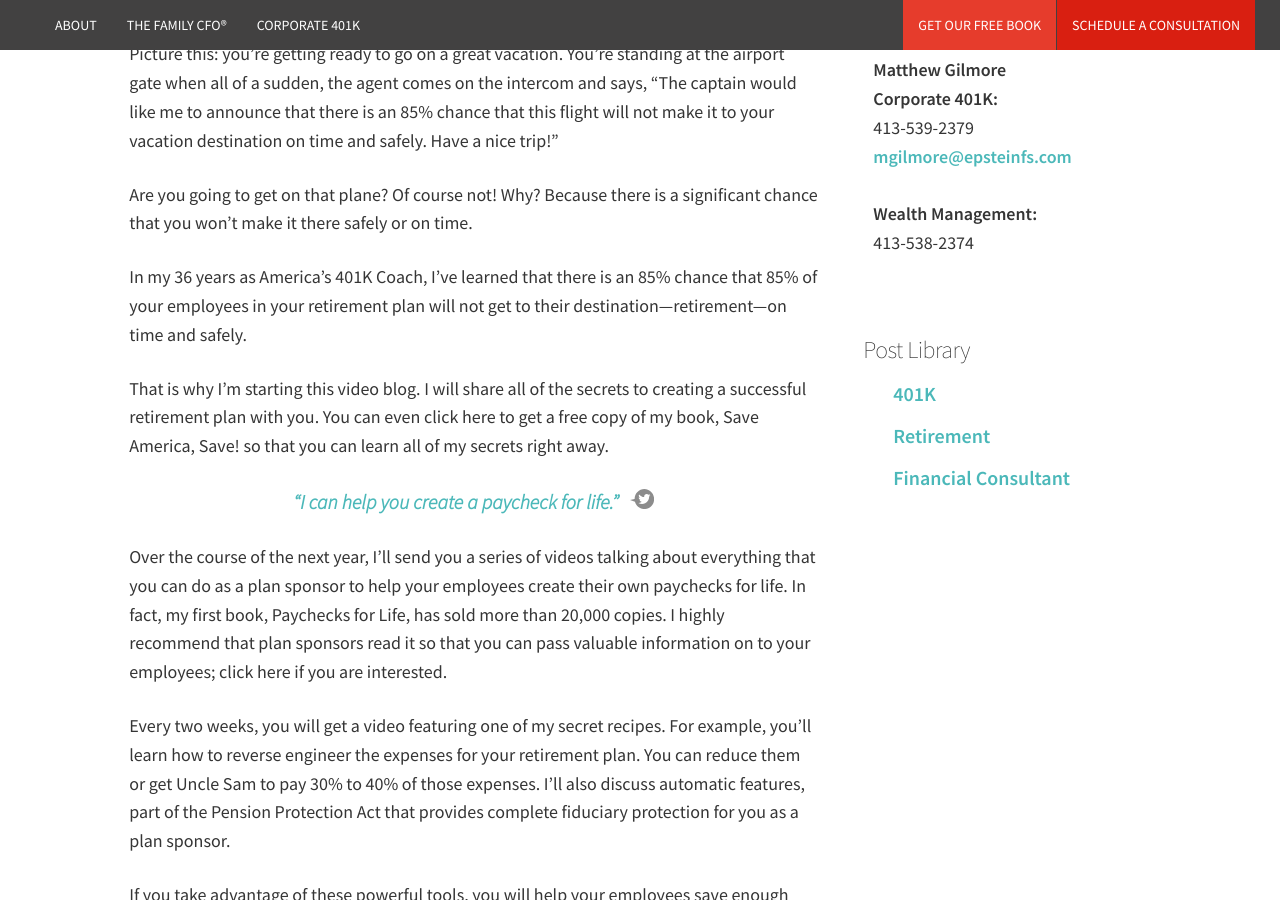
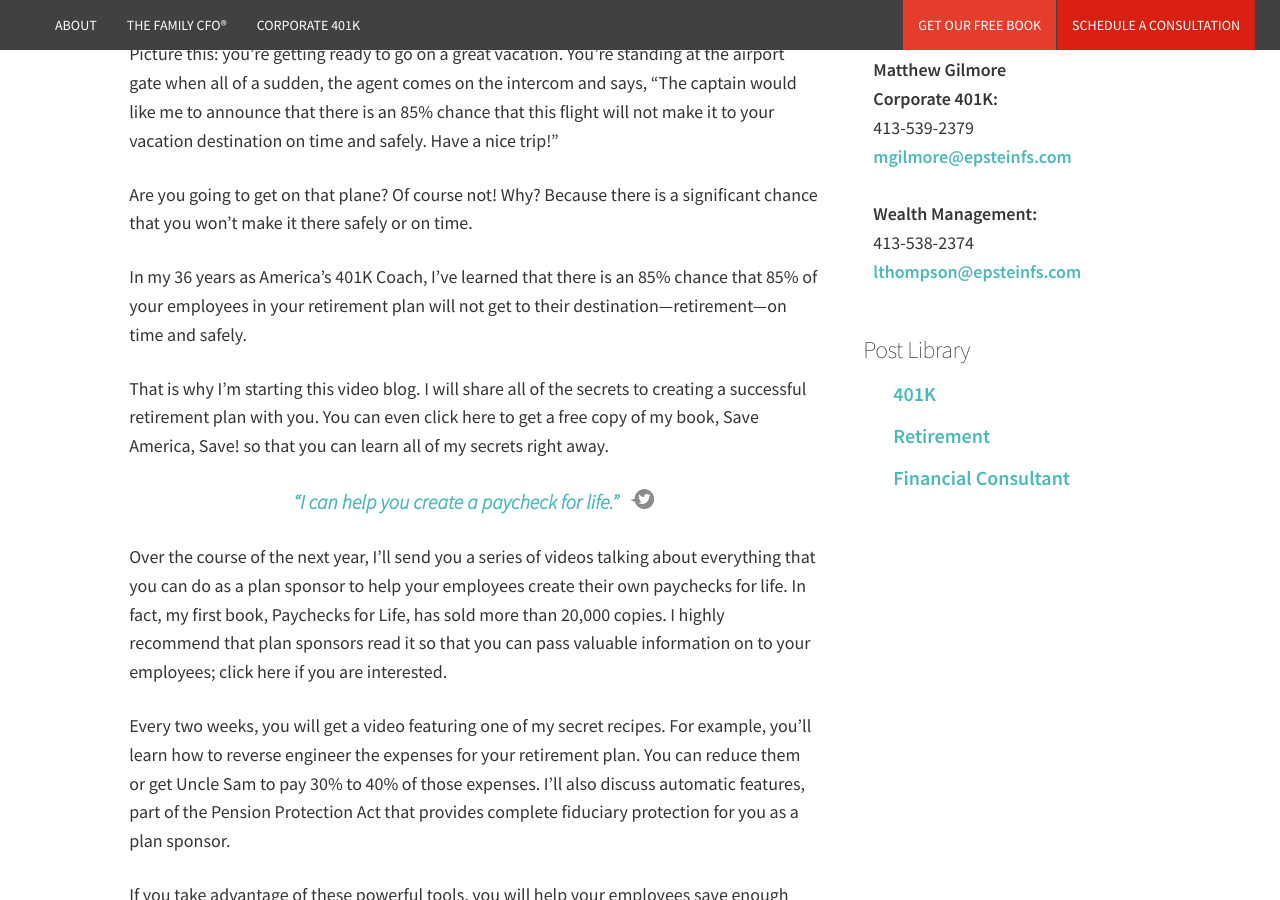
Before and after one commit to Vyral/charlie-epstein-blog, a Jekyll site: the page built from _posts/2016-12-13-your-new-401k-resource.md, in a window 1280 px wide and 900 px high, scrolled down 1001 px. Built offline with Jekyll 4.4.1, drawn with Linux system fonts in a browser that asks for light colours; nearby versions of some CDN libraries.

Commit message:
Updated '_data/settings.yml' via CloudCannon

```diff
--- a/_data/settings.yml
+++ b/_data/settings.yml
@@ -41,6 +41,7 @@
   phone: 413-539-2379
   phone2: 413-538-2374
   email: mgilmore@epsteinfs.com
+  email2: lthompson@epsteinfs.com
   url: www.epsteinfinancial.com
   first_CTA_text: Get Our Free Book
   first_CTA_URL: https://www.epsteinfinancial.com/free-book-offer.html
```
